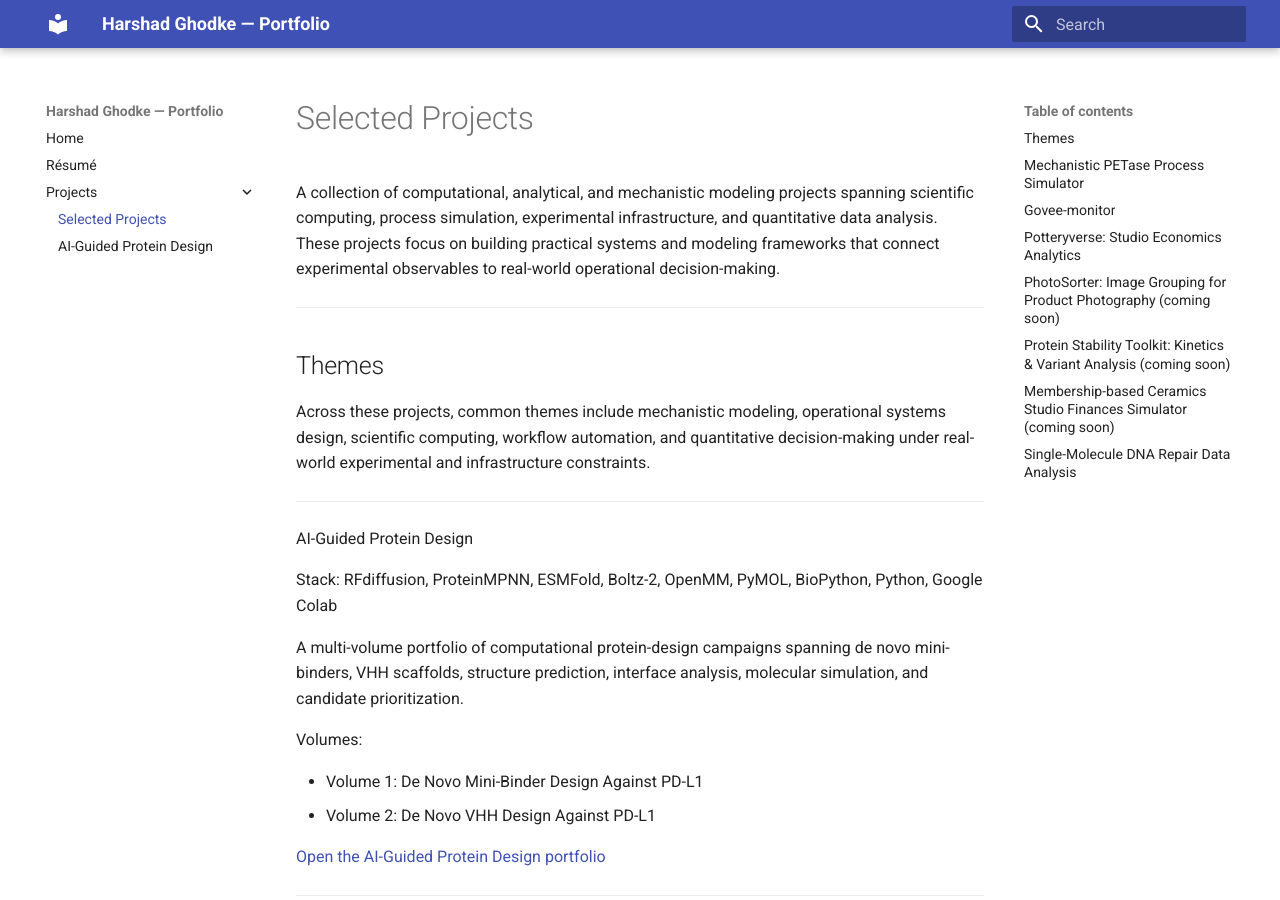
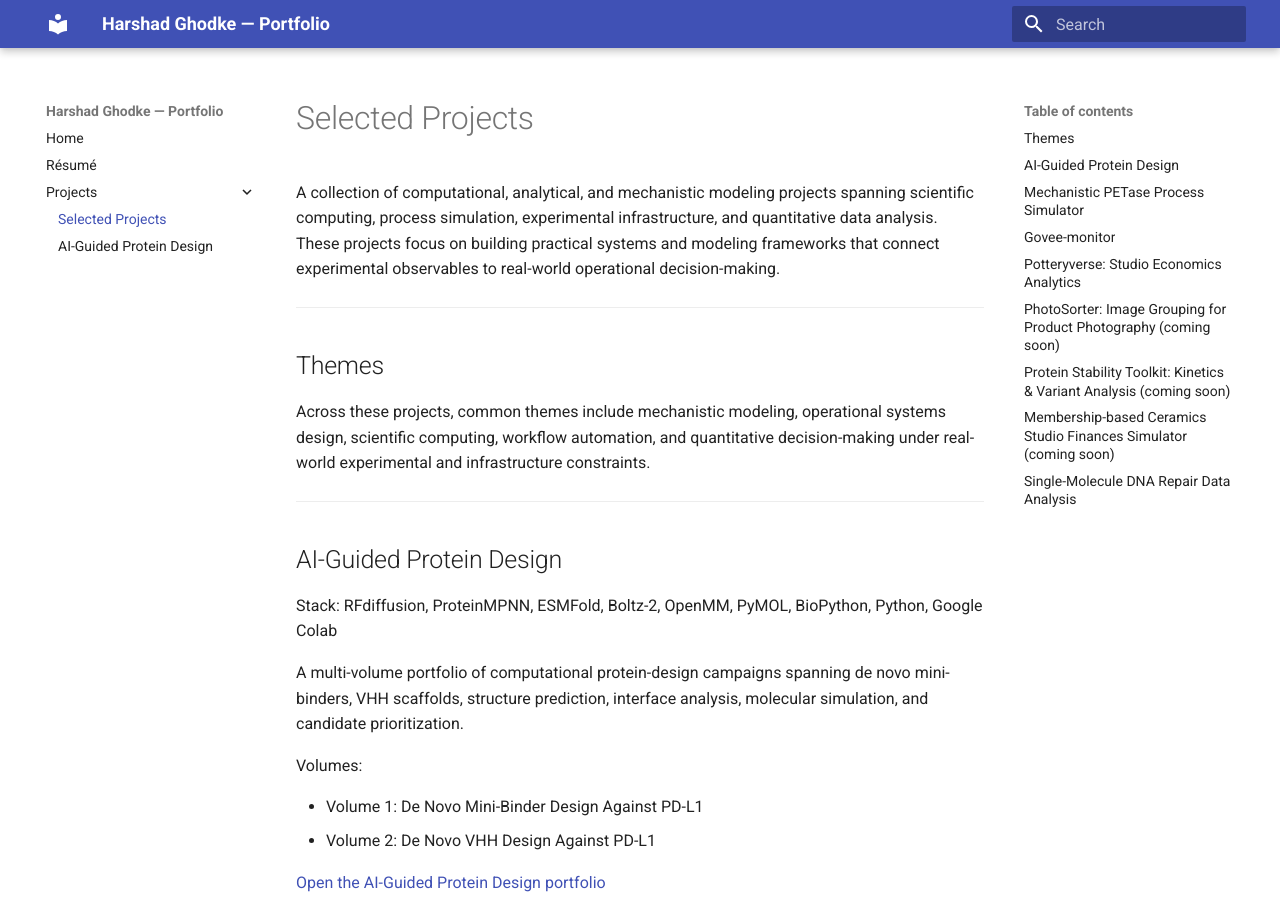
Before and after one commit to hghodkephd/hg-portfolio, an MkDocs documentation site: the page built from docs/projects.md, in a window 1280 px wide and 900 px high. Built offline with MkDocs 1.6.1 and Material for MkDocs 9.7.7, drawn with Linux system fonts in a browser that asks for light colours.

Commit message:
Fix link to AI-Guided Protein Design portfolio
Updated the link to the AI-Guided Protein Design portfolio for accuracy.

```diff
--- a/docs/projects.md
+++ b/docs/projects.md
@@ -9,7 +9,7 @@ Across these projects, common themes include mechanistic modeling, operational s
 
 ---
 
-AI-Guided Protein Design
+## AI-Guided Protein Design
 
 Stack: RFdiffusion, ProteinMPNN, ESMFold, Boltz-2, OpenMM, PyMOL, BioPython, Python, Google Colab
 
@@ -20,7 +20,7 @@ Volumes:
 * Volume 1: De Novo Mini-Binder Design Against PD-L1
 * Volume 2: De Novo VHH Design Against PD-L1
 
-[Open the AI-Guided Protein Design portfolio](ai-guided-protein-design/)
+[Open the AI-Guided Protein Design portfolio](/hg-portfolio/ai-guided-protein-design/)
 
 ---
 
```
